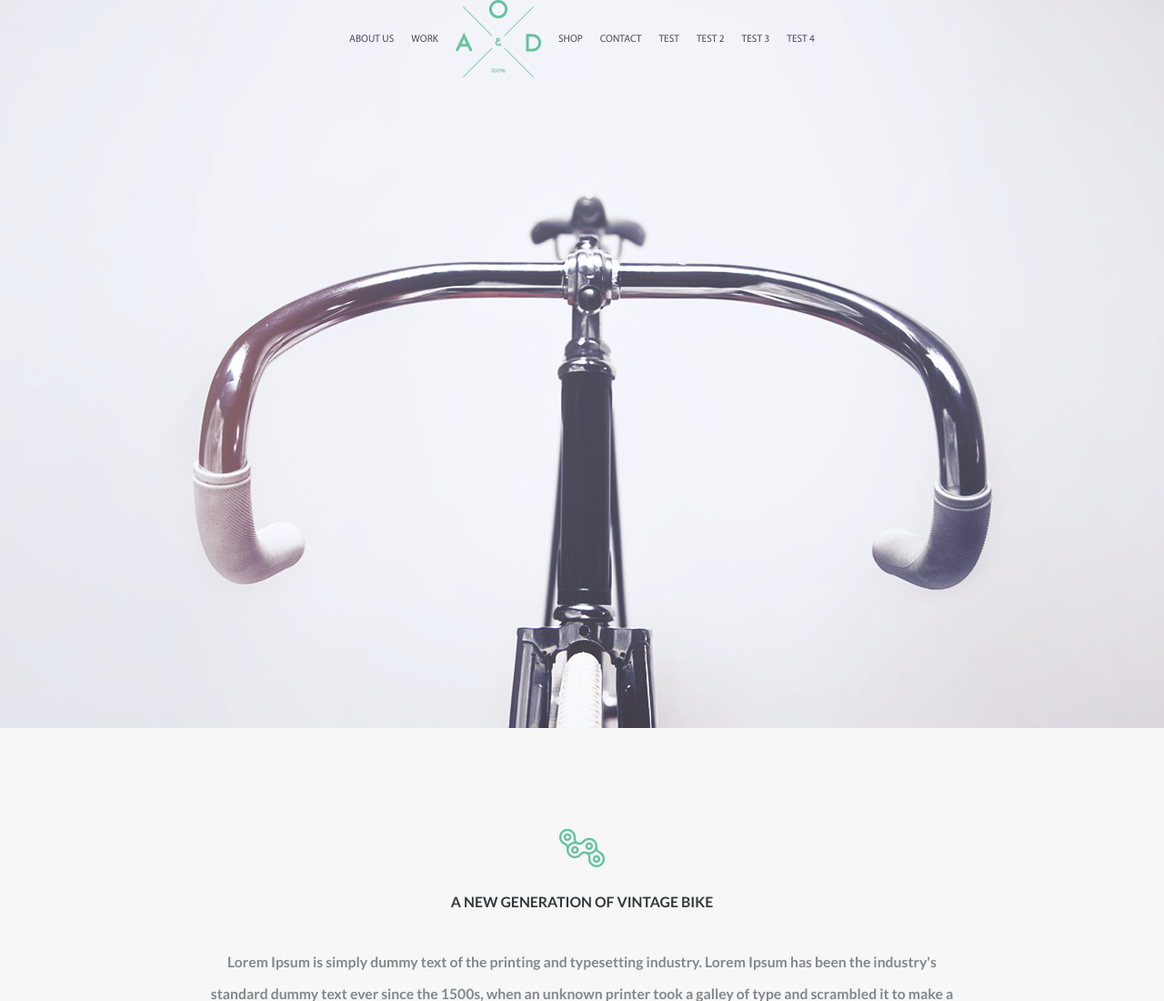
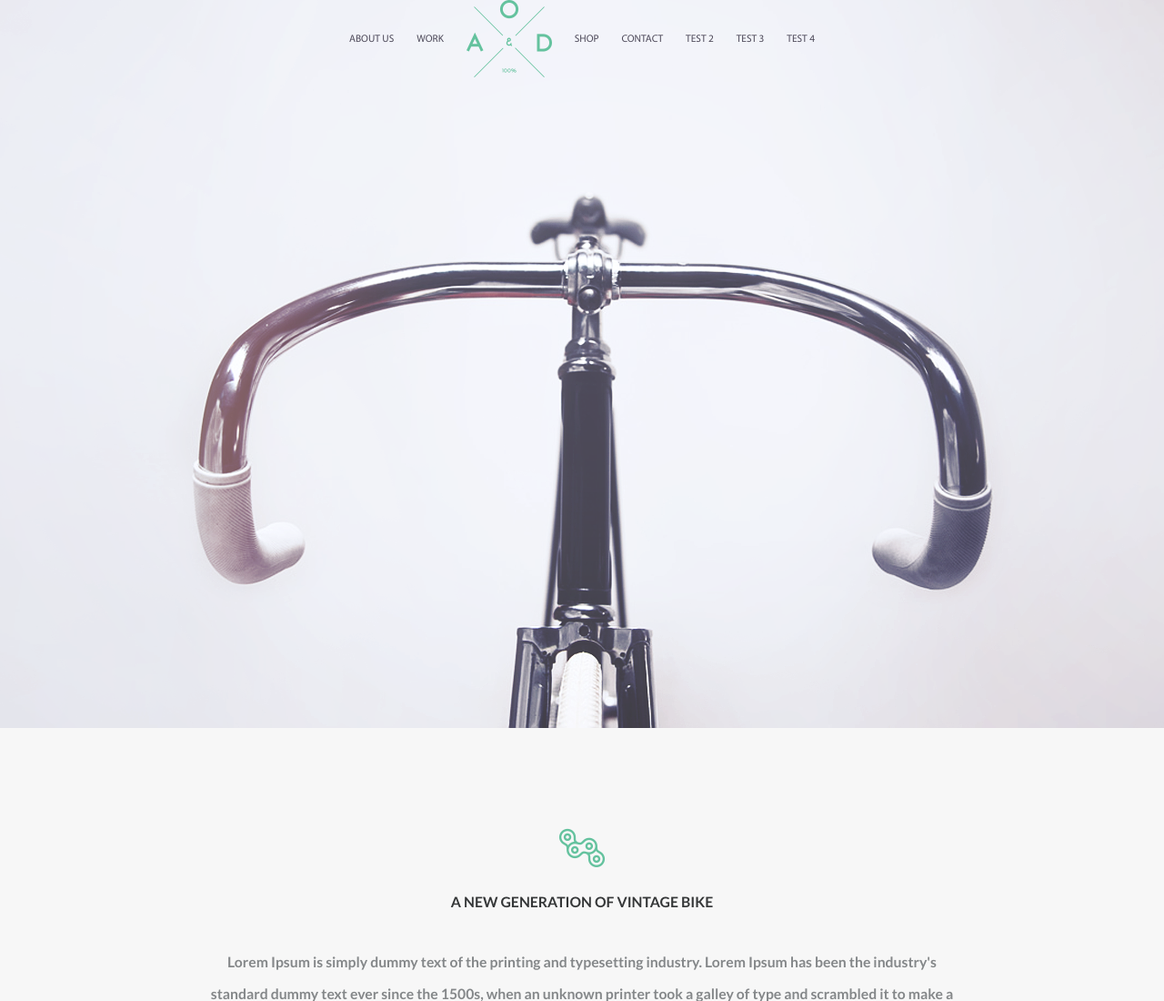
Before and after one commit to GreyTob/baseBicycle, a plain HTML site: page index.html in a window 1280 px wide. Shown: the top 1100 px of the page at 91% size. Drawn offline with Linux system fonts and the light colour scheme.

Commit message:
delete old item menu

```diff
--- a/index.html
+++ b/index.html
@@ -17,7 +17,6 @@
 					<li class="img"><img src="img/Logo.png" alt="logo"></li>
 					<li><a href="#">Shop</a></li>
 					<li><a href="#">Contact</a></li>
-					<li><a href="#">Test</a></li>
 					<li><a href="#">Test 2</a></li>
 					<li><a href="#">Test 3</a></li>
 					<li><a href="#">Test 4</a></li>
```
